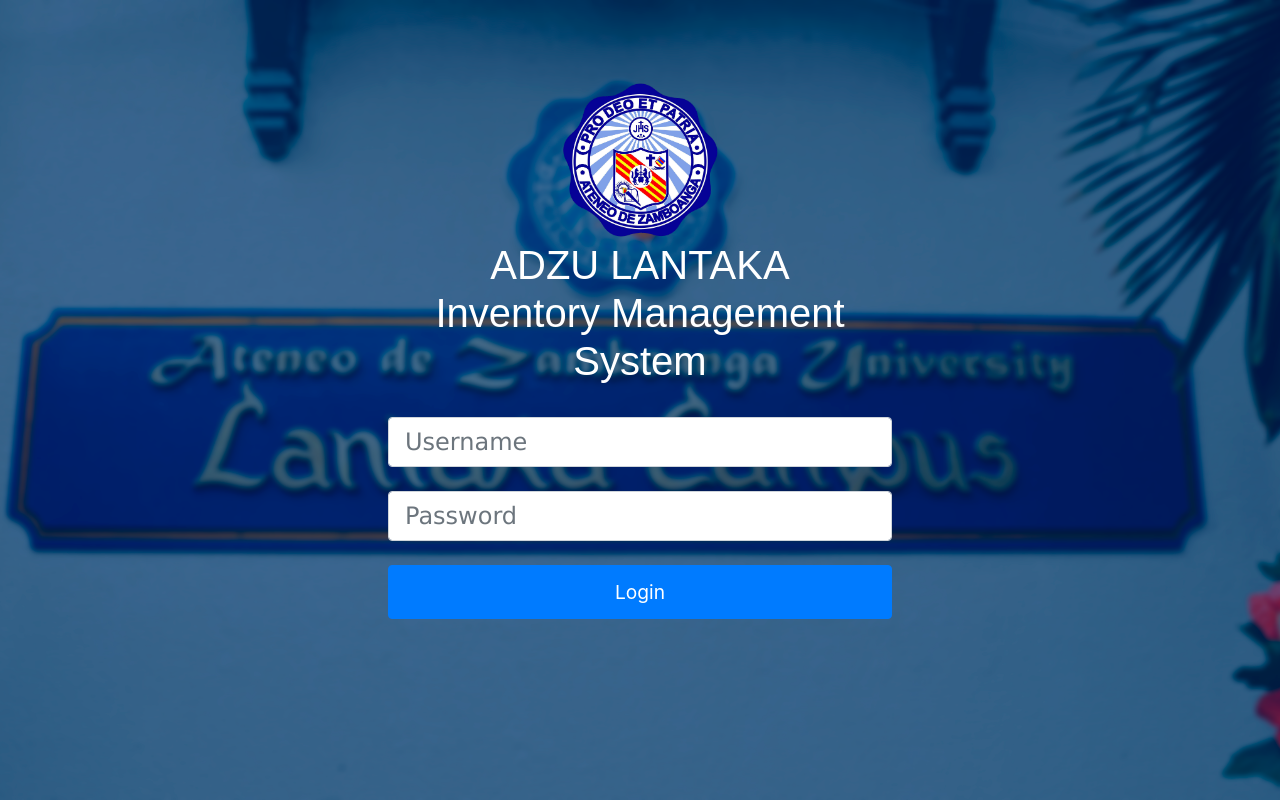
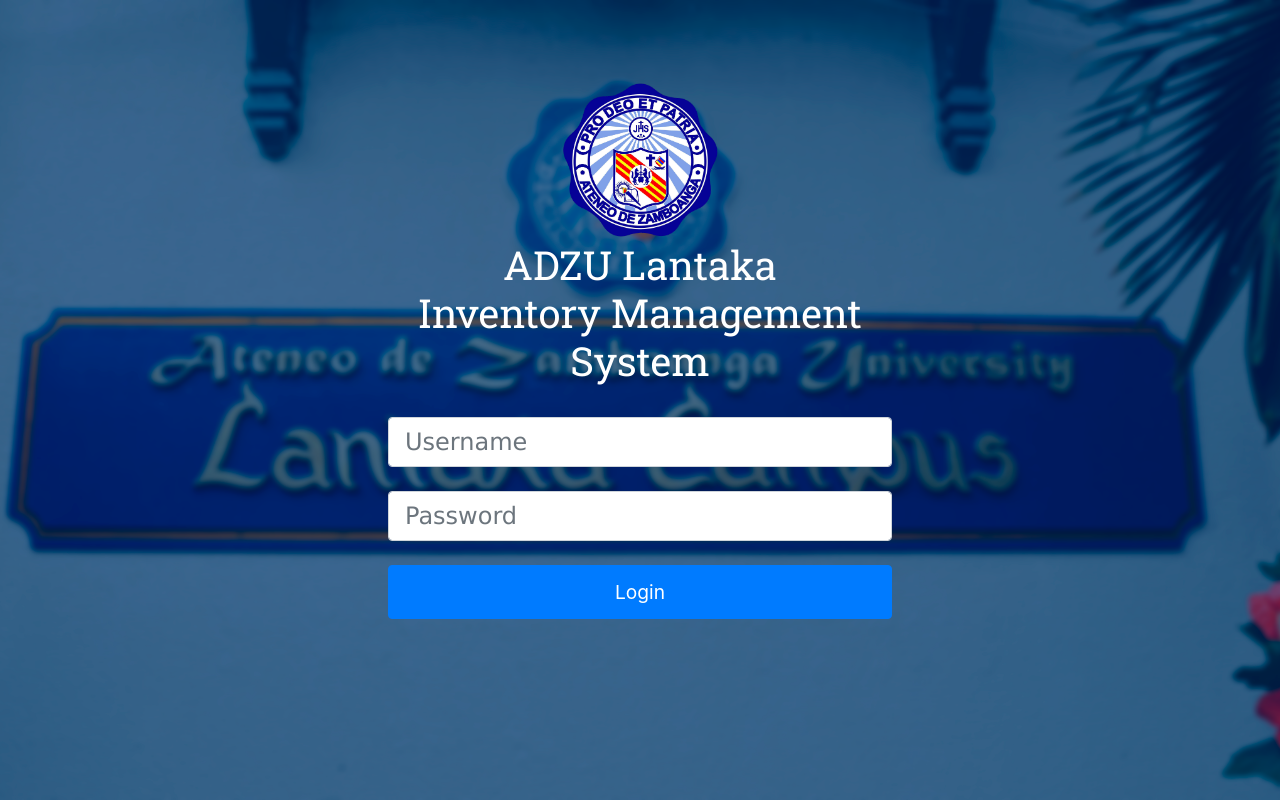
Before and after one commit to monkeykei/LANTAKA-IMS, a PHP site: page /Index.php in a window 1280 px wide. Run offline with PHP 8.4, Linux system fonts and the light colour scheme; some libraries are stand-ins or nearby versions; some web fonts are replaced.

Commit message:
font change galing sa klase

```diff
--- a/Index.php
+++ b/Index.php
@@ -36,6 +36,10 @@ if ($_SERVER["REQUEST_METHOD"] == "POST") {
     <meta name="viewport" content="width=device-width, initial-scale=1.0">
     <title>ADZU LANTAKA Inventory Management System</title>
     <link href="https://stackpath.bootstrapcdn.com/bootstrap/4.5.2/css/bootstrap.min.css" rel="stylesheet">
+    <link href="https://fonts.cdnfonts.com/css/matura-mt-script-capitals" rel="stylesheet">
+    <link href='https://fonts.googleapis.com/css?family=Roboto Slab' rel='stylesheet'>
+    <link href='https://fonts.googleapis.com/css?family=Teko' rel='stylesheet'>
+    <link href='https://fonts.googleapis.com/css?family=Alata' rel='stylesheet'>
     <style>
         body {
             background: url('bg_pic.png') no-repeat center center fixed;
@@ -107,7 +111,10 @@ if ($_SERVER["REQUEST_METHOD"] == "POST") {
     <div class="login-container">
         <div class="form-container">
             <center><img src="adzu_logo.png" alt="ateneo"></center>
-            <h2 class="text-center" style="color: white; font-family: 'Montserrat', sans-serif;">ADZU LANTAKA <br> Inventory Management System</h2>
+            <!-- <h2 class="text-center" style="color: white; font-family: 'Matura MT Script Capitals', sans-serif;">ADZU <br>Lantaka <br> Inventory Management System</h2> -->
+            <h2 class="text-center" style="color: white; font-family: 'Roboto slab', sans-serif;">ADZU Lantaka <br> Inventory Management System</h2>
+            <!-- <h2 class="text-center" style="color: white; font-family: 'Teko', sans-serif;">ADZU Lantaka <br> Inventory Management System</h2> -->
+            <!-- <h2 class="text-center" style="color: white; font-family: 'Alata', sans-serif;">ADZU Lantaka <br> Inventory Management System</h2> -->
             <?php if (isset($error_message)): ?>
                 <div class="alert alert-danger" role="alert">
                     <?php echo $error_message; ?>
```
